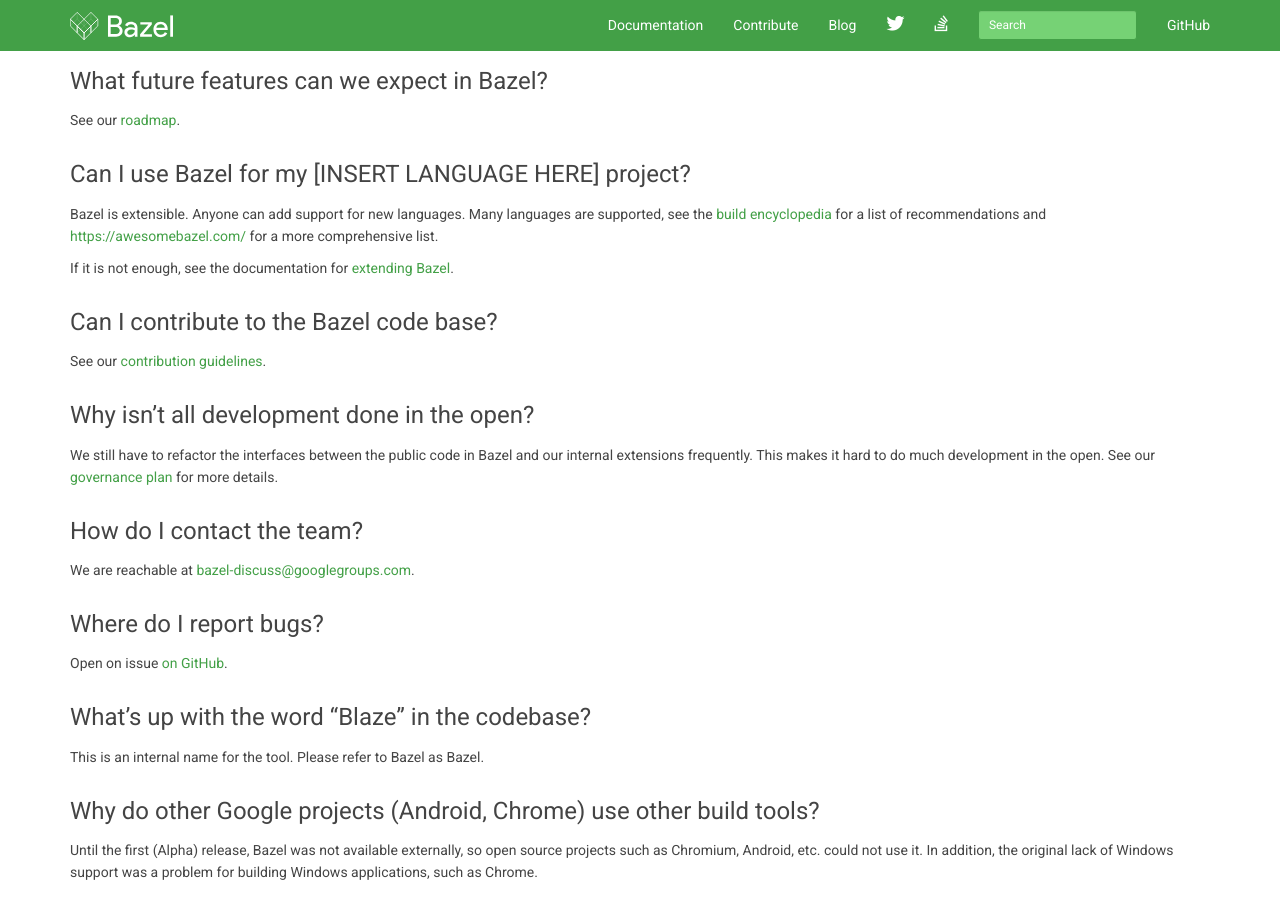
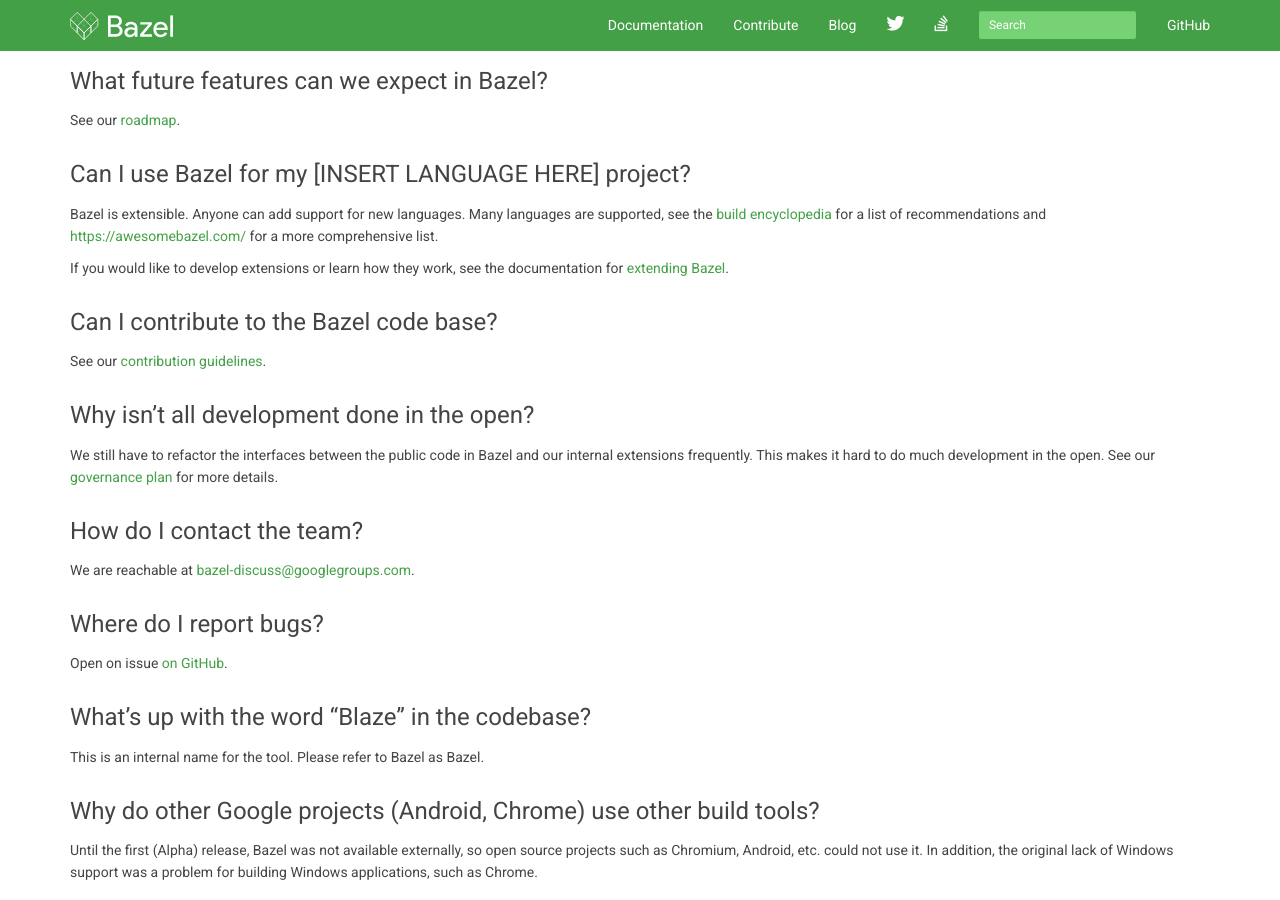
Before and after one commit to bazelbuild/bazel-website, a Jekyll site: the page built from faq.md, in a window 1280 px wide and 900 px high, scrolled down 4147 px. Built offline with Jekyll 4.4.1, drawn with Linux system fonts in a browser that asks for light colours; nearby versions of some CDN libraries; library files that are not in the unit come from our copies; comment, search, counter and statistics services are not loaded.

Commit message:
Update faq.md
Co-Authored-By: Jin <jin@users.noreply.github.com>

```diff
--- a/faq.md
+++ b/faq.md
@@ -292,7 +292,7 @@
 of recommendations and [https://awesomebazel.com/](https://awesomebazel.com/)
 for a more comprehensive list.
 
-If it is not enough, see the documentation for [extending Bazel](/docs/skylark/index.html).
+If you would like to develop extensions or learn how they work, see the documentation for [extending Bazel](/docs/skylark/index.html).
 
 ## Can I contribute to the Bazel code base?
 
```
